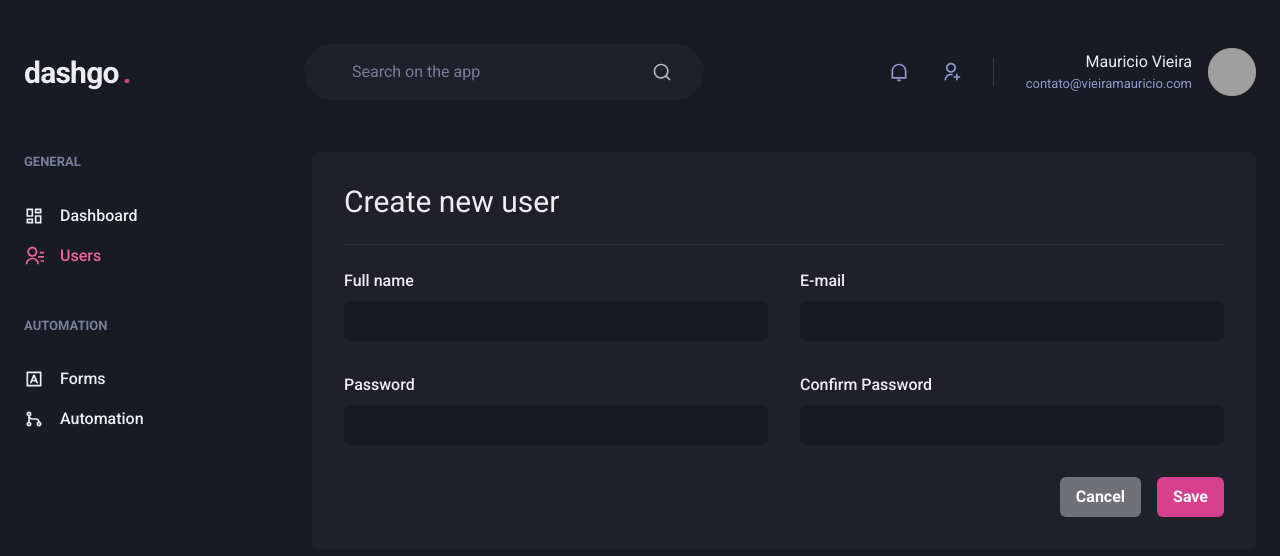
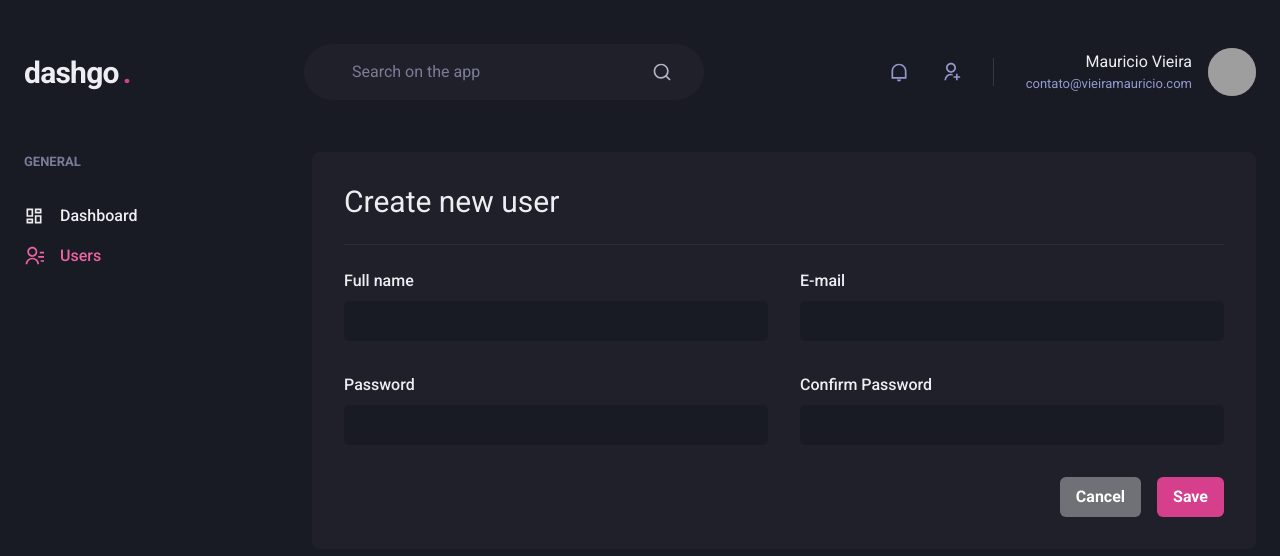
Before and after one commit to mauvieira/dashgo, a Next.js app: page /users/create in a window 1280 px wide. Shown: the top 556 px of the page. Built offline with nearby package versions, Linux system fonts and the light colour scheme; grey boxes are pictures that could not be loaded; what miragejs would draw is missing.

Commit message:
:adhesive_bandage: fix: changed sidebar menu
fix: changed sidebar menu

```diff
--- a/src/components/Sidebar/SidebarNav.tsx
+++ b/src/components/Sidebar/SidebarNav.tsx
@@ -12,10 +12,10 @@ export function SidebarNav() {
         <NavLink href="/users" icon={RiContactsLine}>Users</NavLink>
       </NavSection>
 
-      <NavSection title="AUTOMATION">
+      {/* <NavSection title="AUTOMATION">
         <NavLink href="/forms" icon={RiInputMethodLine}>Forms</NavLink>
         <NavLink href="/automation" icon={RiGitMergeLine}>Automation</NavLink>
-      </NavSection>
+      </NavSection> */}
 
     </Stack>
   )
```
